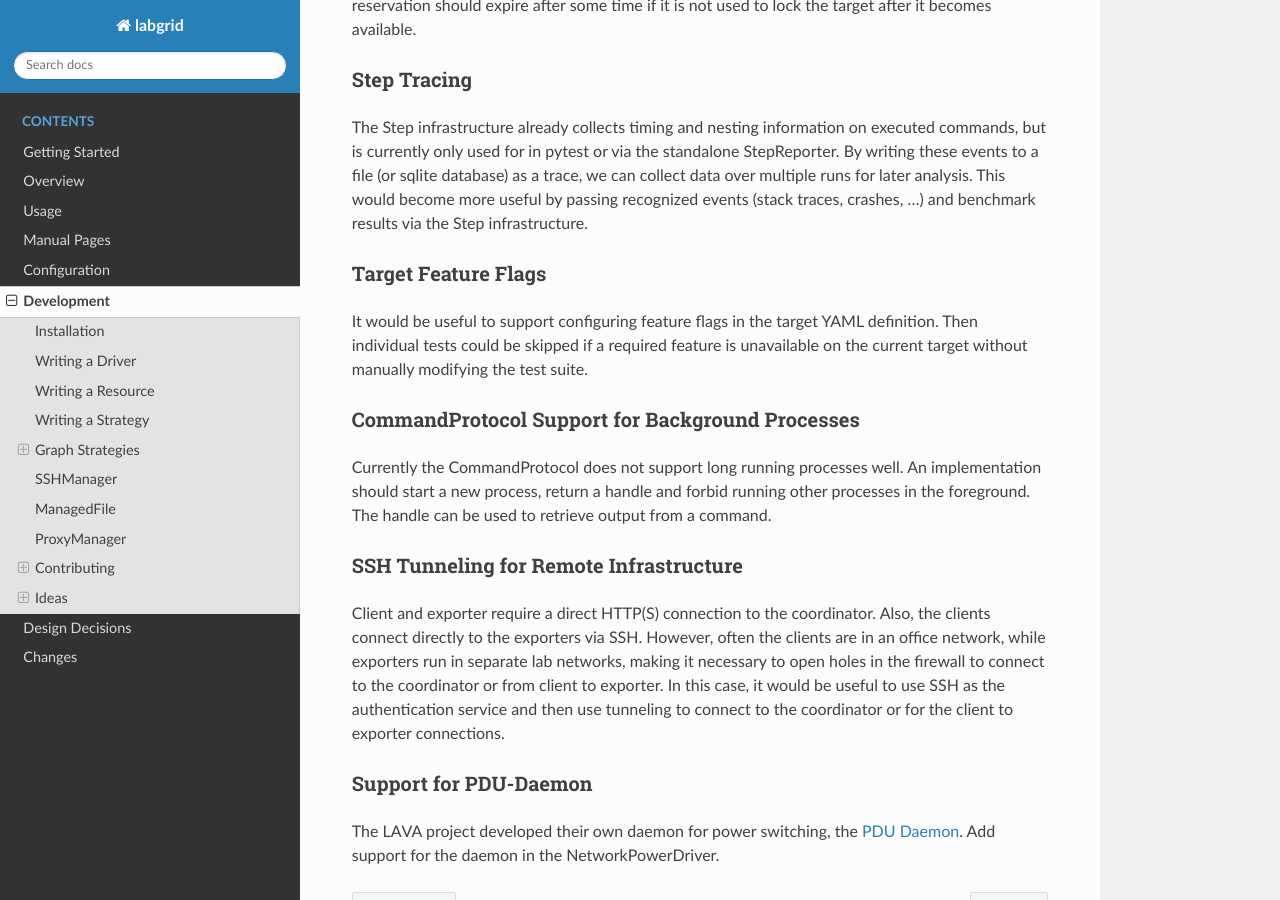
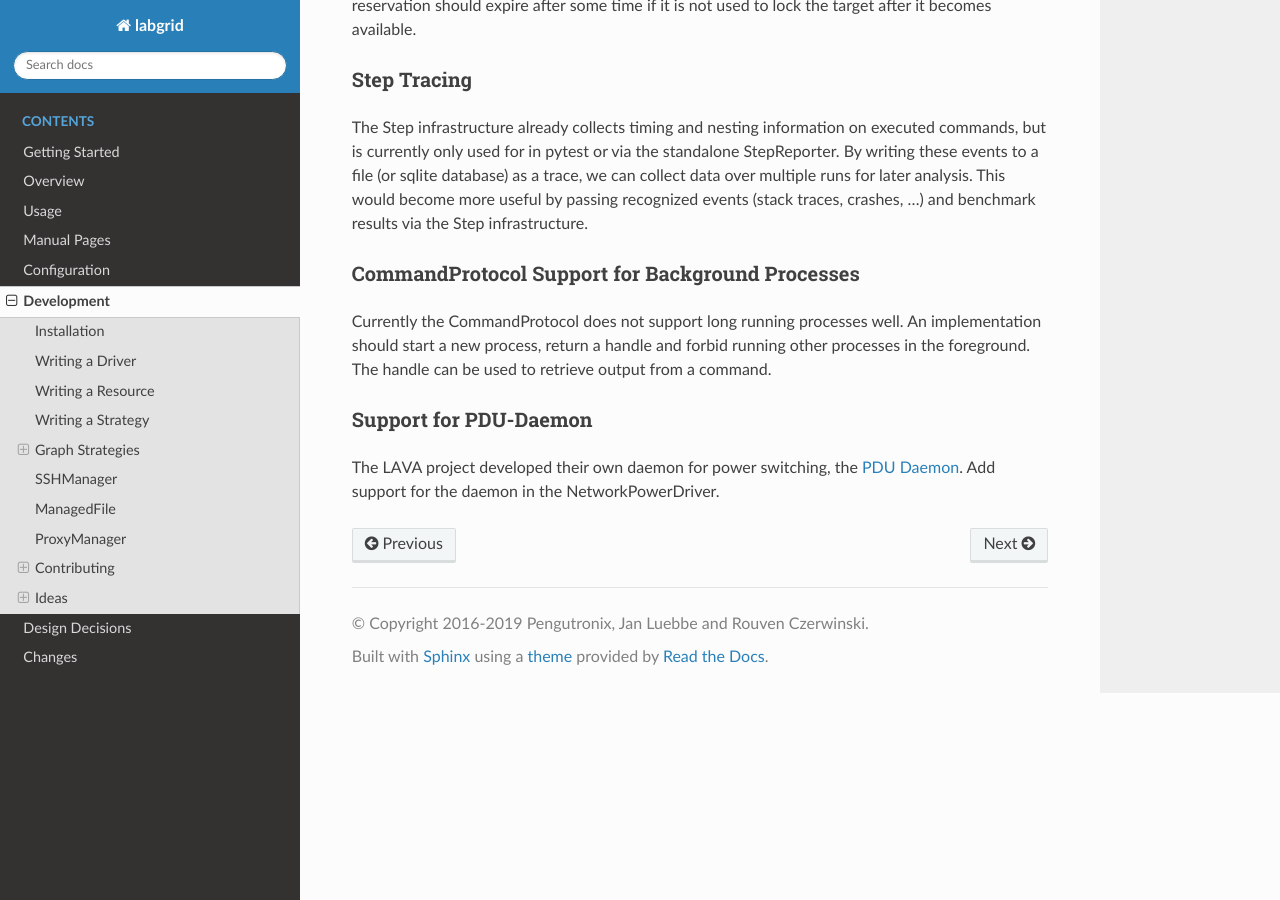
Before and after one commit to labgrid-project/labgrid, a Sphinx documentation site: the page built from doc/development.rst, in a window 1280 px wide and 900 px high, scrolled down 10964 px. Built offline with Sphinx 7.4.7 and the Read the Docs theme 2.0.0, drawn with Linux system fonts in a browser that asks for light colours; pages that are not in the unit, such as notebooks, are missing from menus.

Commit message:
doc/development: remove implemented ideas
Target Feature Flags and SSH Tunneling have been implemented.

Signed-off-by: Rouven Czerwinski <r.czerwinski@pengutronix.de>

```diff
--- a/doc/development.rst
+++ b/doc/development.rst
@@ -607,14 +607,6 @@ collect data over multiple runs for later analysis.
 This would become more useful by passing recognized events (stack traces,
 crashes, ...) and benchmark results via the Step infrastructure.
 
-Target Feature Flags
-~~~~~~~~~~~~~~~~~~~~
-
-It would be useful to support configuring feature flags in the target YAML
-definition.
-Then individual tests could be skipped if a required feature is unavailable on
-the current target without manually modifying the test suite.
-
 CommandProtocol Support for Background Processes
 ~~~~~~~~~~~~~~~~~~~~~~~~~~~~~~~~~~~~~~~~~~~~~~~~
 
@@ -624,19 +616,6 @@ An implementation should start a new process,
 return a handle and forbid running other processes in the foreground.
 The handle can be used to retrieve output from a command.
 
-SSH Tunneling for Remote Infrastructure
-~~~~~~~~~~~~~~~~~~~~~~~~~~~~~~~~~~~~~~~
-
-Client and exporter require a direct HTTP(S) connection to the coordinator.
-Also, the clients connect directly to the exporters via SSH.
-However, often the clients are in an office network,
-while exporters run in separate lab networks,
-making it necessary to open holes in the firewall to
-connect to the coordinator or from client to exporter.
-In this case, it would be useful to use SSH as the authentication service
-and then use tunneling to connect to the coordinator or
-for the client to exporter connections.
-
 Support for PDU-Daemon
 ~~~~~~~~~~~~~~~~~~~~~~
 
```
